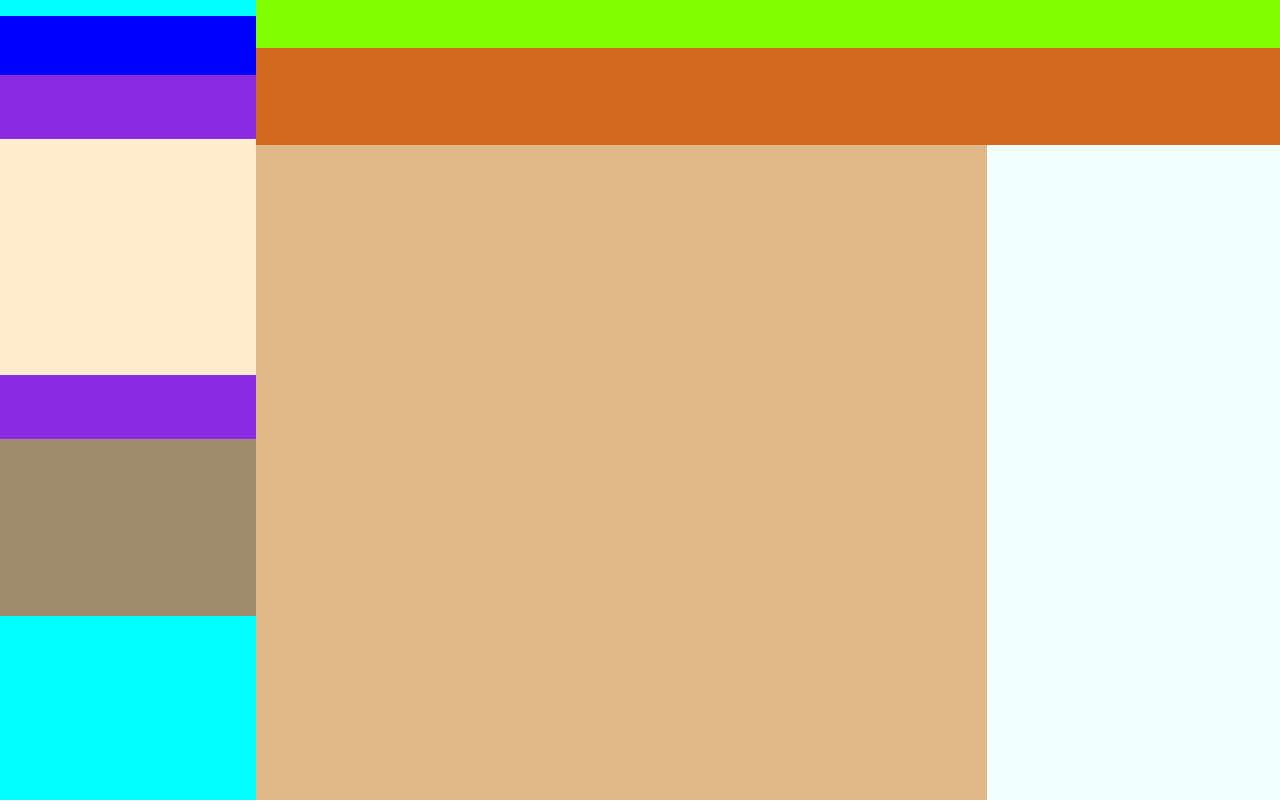
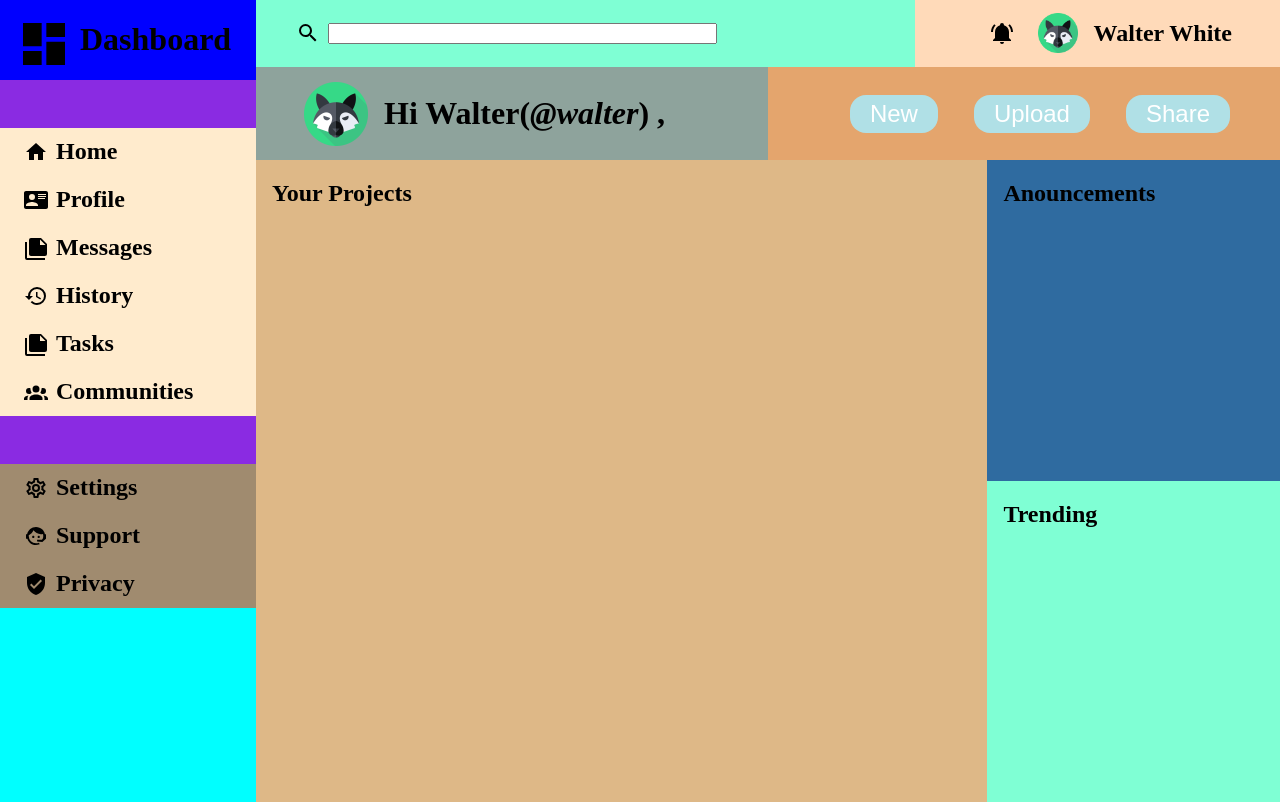
Before and after one commit to Saksham10-11/Simple_Web_Projects, a plain HTML site: page DashBoard/index.html in a window 1280 px wide. Drawn offline with Linux system fonts and the light colour scheme.

Commit message:
added components

```diff
--- a/DashBoard/index.html
+++ b/DashBoard/index.html
@@ -10,19 +10,105 @@
     <div class="main-container">
       <div class="submain-container-1">
         <div class="menu-container">
-          <div class="menu-title-container"></div>
-          <div class="menu-options-container"></div>
-          <div class="menu-settings-container"></div>
+          <div class="menu-title-container">
+            <img
+              src="./icons/view-dashboard.svg"
+              alt="Dashboard Icon"
+              class="dashboard-icon"
+            />
+            <h1>Dashboard</h1>
+          </div>
+          <div class="menu-options-container">
+            <div class="menu-options">
+              <img class="menu-icon" src="./icons/home.svg" alt="" />
+              <h2>Home</h2>
+            </div>
+            <div class="menu-options">
+              <img
+                class="menu-icon"
+                src="./icons/card-account-details.svg"
+                alt=""
+              />
+              <h2>Profile</h2>
+            </div>
+            <div class="menu-options">
+              <img class="menu-icon" src="./icons/note-multiple.svg" alt="" />
+              <h2>Messages</h2>
+            </div>
+            <div class="menu-options">
+              <img class="menu-icon" src="./icons/history.svg" alt="" />
+              <h2>History</h2>
+            </div>
+            <div class="menu-options">
+              <img class="menu-icon" src="./icons/note-multiple.svg" alt="" />
+              <h2>Tasks</h2>
+            </div>
+            <div class="menu-options">
+              <img class="menu-icon" src="./icons/account-group.svg" alt="" />
+              <h2>Communities</h2>
+            </div>
+          </div>
+          <div class="menu-settings-container">
+            <div class="menu-options">
+              <img class="menu-icon" src="./icons/cog-outline.svg" alt="" />
+              <h2>Settings</h2>
+            </div>
+            <div class="menu-options">
+              <img class="menu-icon" src="./icons/face-agent.svg" alt="" />
+              <h2>Support</h2>
+            </div>
+            <div class="menu-options">
+              <img class="menu-icon" src="./icons/shield-check.svg" alt="" />
+              <h2>Privacy</h2>
+            </div>
+          </div>
         </div>
       </div>
       <div class="submain-container-2">
         <div class="top-container">
-          <div class="search-container"></div>
-          <div class="buttons-container"></div>
+          <div class="search-container">
+            <div class="left-search-container">
+              <img
+                class="search-icon"
+                src="./icons/magnify.svg"
+                alt="search icon"
+              />
+              <input type="text" class="search-field" />
+            </div>
+            <div class="right-search-container">
+              <h2>Walter White</h2>
+              <img src="./profile/wolf.png" class="profile-image" alt="" />
+              <img src="./icons/bell-ring.svg" class="search-icon" alt="" />
+            </div>
+          </div>
+          <div class="buttons-container">
+            <div class="left-buttons-container">
+              <img
+                src="./profile/wolf.png"
+                class="main-profile-image"
+                alt="profile-image"
+              />
+              <h1>Hi Walter(<em>@walter</em>) ,</h1>
+            </div>
+            <div class="right-buttons-container">
+              <button>Share</button>
+              <button>Upload</button>
+              <button>New</button>
+            </div>
+          </div>
         </div>
         <div class="below-container">
-          <div class="center-container"></div>
-          <div class="right-container"></div>
+          <div class="center-container">
+            <h2>Your Projects</h2>
+          </div>
+          <div class="right-container">
+            <div class="right-container-top">
+              <h2>Anouncements</h2>
+            </div>
+            <div class="right-container-bottom">
+              <h2>Trending</h2>
+            </div>
+          </div>
         </div>
       </div>
     </div>
--- a/DashBoard/style.css
+++ b/DashBoard/style.css
@@ -16,6 +16,20 @@ body {
   overflow: hidden;
 }
 
+button {
+  background-color: powderblue;
+  color: #fff;
+  border: none;
+  padding: 5px 20px;
+  text-align: center;
+  text-decoration: none;
+  display: inline-block;
+  margin: 4px 2px;
+  cursor: pointer;
+  border-radius: 16px;
+  font-size: 1.5rem;
+}
+
 .main-container {
   background-color: antiquewhite;
   display: grid;
@@ -26,18 +40,20 @@ body {
 
 .submain-container-1 {
   background-color: aqua;
+  display: grid;
+  grid-template-rows: 1fr;
 }
 
 .submain-container-2 {
   background-color: bisque;
   display: grid;
-  grid-template-rows: 2fr 9fr;
+  grid-template-rows: 1fr 4fr;
 }
 
 .top-container {
   background-color: aquamarine;
   display: grid;
-  grid-template-rows: 1fr 2fr;
+  grid-template-rows: 1fr 1.4fr;
 }
 
 .below-container {
@@ -48,37 +64,146 @@ body {
 
 .center-container {
   background-color: burlywood;
+  padding-left: 1rem;
+  display: grid;
 }
 
 .right-container {
-  background-color: azure;
+  background-color: rgb(140, 219, 219);
+  display: grid;
+  grid-template-rows: 1fr 1fr;
+}
+
+.right-container-top {
+  background-color: rgb(47, 107, 160);
+  padding-left: 1rem;
+}
+
+.right-container-bottom {
+  background-color: aquamarine;
+  padding-left: 1rem;
 }
 
 .menu-container {
-  margin-top: 1rem;
   display: grid;
   grid-template-rows: 1fr 4fr 3fr;
-  gap: 4rem;
+  gap: 3rem;
   height: 75%;
   background-color: blueviolet;
 }
 
 .menu-title-container {
   background-color: blue;
+  display: inline-flex;
+  justify-items: start;
+  align-items: center;
 }
 
 .menu-options-container {
   background-color: blanchedalmond;
+  display: grid;
+  grid-template-rows: repeat(1fr, 5);
+  gap: 0;
 }
 
 .menu-settings-container {
   background-color: rgb(160, 139, 111);
+  display: grid;
+  grid-template-rows: repeat(1fr, 5);
+  gap: 0;
 }
 
 .search-container {
   background-color: chartreuse;
+  display: inline-flex;
+}
+
+.left-search-container {
+  background-color: aquamarine;
+  flex: 2 1 0;
+  display: inline-flex;
+  align-items: center;
+  height: 100%;
+  padding-left: 1.5rem;
+}
+
+.right-search-container {
+  background-color: peachpuff;
+  flex: 1 1 0;
+  display: inline-flex;
+  flex-direction: row-reverse;
+  align-items: center;
+  height: 100%;
+  padding-right: 3rem;
+  gap: 1rem;
 }
 
 .buttons-container {
   background-color: chocolate;
+  display: inline-flex;
 }
+
+.left-buttons-container {
+  background-color: rgb(142, 163, 156);
+  flex: 1 1 0;
+  display: inline-flex;
+  align-items: center;
+  height: 100%;
+  padding-left: 3rem;
+}
+
+.right-buttons-container {
+  background-color: rgb(228, 165, 109);
+  flex: 1 1 0;
+  display: inline-flex;
+  flex-direction: row-reverse;
+  align-items: center;
+  height: 100%;
+  padding-right: 3rem;
+  gap: 2rem;
+}
+
+.dashboard-icon {
+  height: 3.5rem;
+  width: 3.5rem;
+  padding-left: 1rem;
+  padding-right: 0.5rem;
+  padding-top: 0.5rem;
+}
+
+.menu-icon {
+  height: 1.5rem;
+  width: 1.5rem;
+  padding-left: 1rem;
+  padding-right: 0.5rem;
+}
+
+.menu-options {
+  display: inline-flex;
+  height: 3rem;
+  justify-items: start;
+  align-items: center;
+  padding-left: 0.5rem;
+}
+
+.search-field {
+  width: 60%;
+}
+
+.search-icon {
+  height: 1.5rem;
+  width: 1.5rem;
+  padding-left: 1rem;
+  padding-right: 0.5rem;
+}
+
+.profile-image {
+  height: 2.5rem;
+  width: 2.5rem;
+}
+
+.main-profile-image {
+  height: 4rem;
+  width: 4rem;
+  margin-right: 1rem;
+}
```
